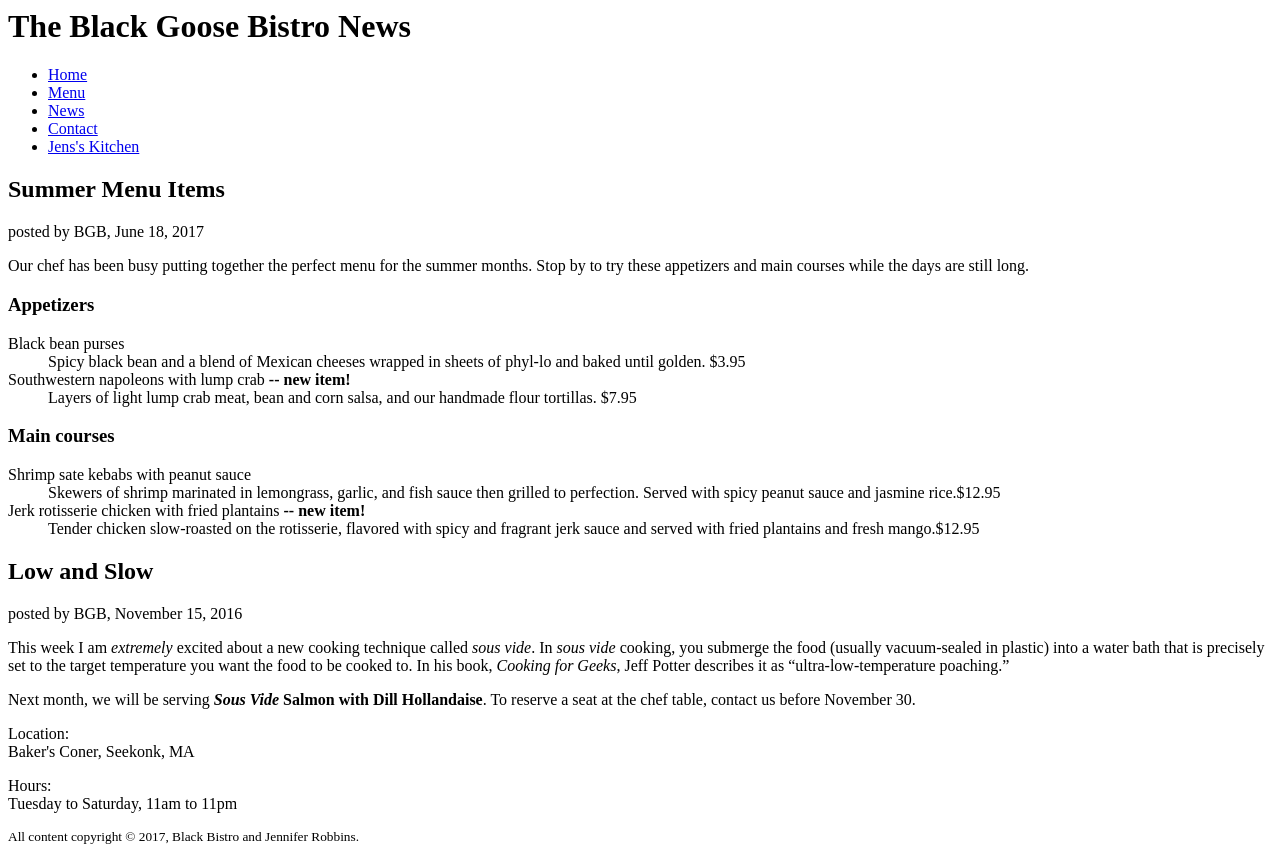
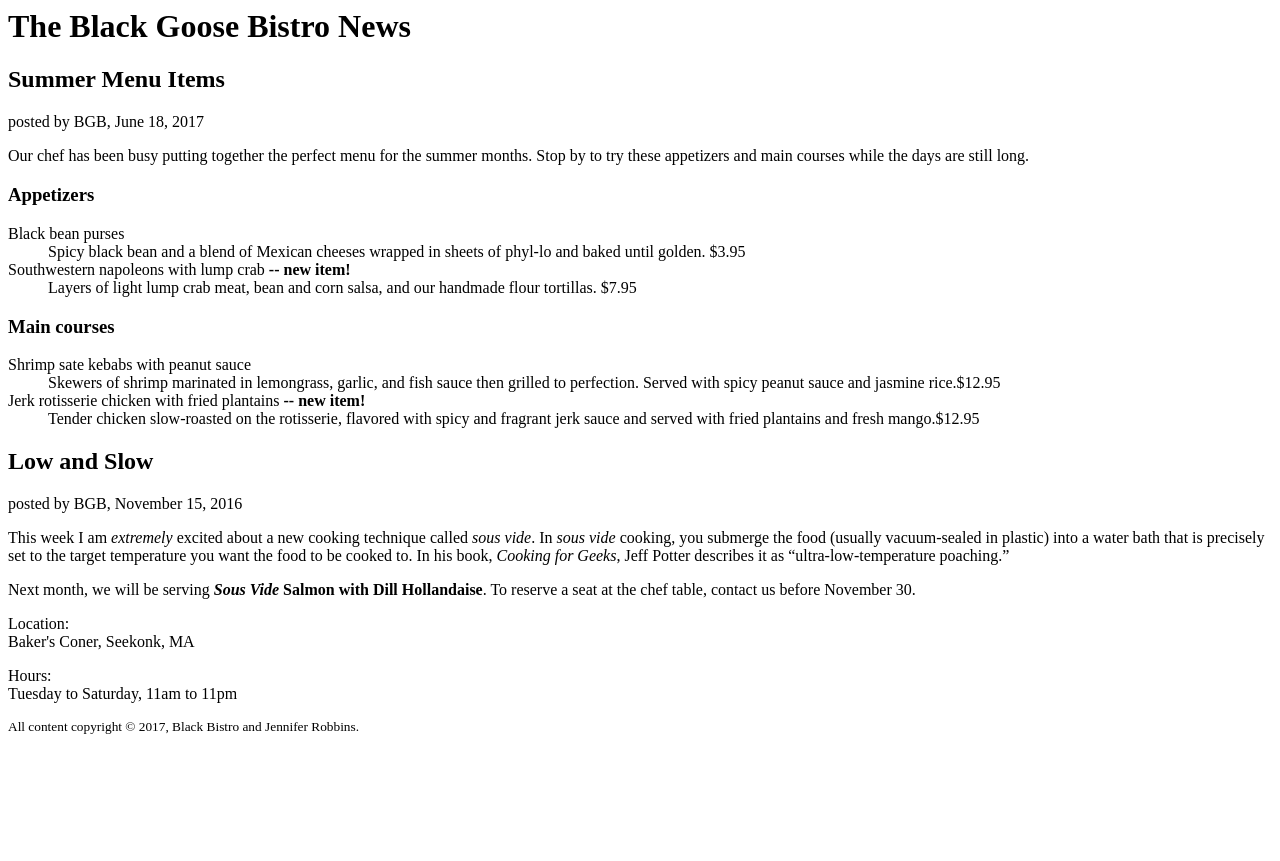
Before and after one commit to paulasotor/fid, a plain HTML site: page blackgoose/bgnews.html in a window 1280 px wide. After the commit the page ends 800 px from the top, so only its background shows below. Drawn offline with Linux system fonts and the light colour scheme.

Commit message:
Update bgnews.html

```diff
--- a/blackgoose/bgnews.html
+++ b/blackgoose/bgnews.html
@@ -8,13 +8,7 @@
 <body>
 <header>
 <h1>The Black Goose Bistro News</h1>
-<nav><ul>
-    <li><a href="../index.html">Home</a></li>
-    <li><a href="menu.html">Menu</a></li>
-    <li><a href="../blackgoose/bgnews.html">News</a></li>
-    <li><a href="contact.html">Contact</a></li>
-    <li><a href="../jenskitchen/jenskitch.html">Jens's Kitchen</a></li>
-</ul></nav>
+
 </header>
 <article>
     <header>
```
